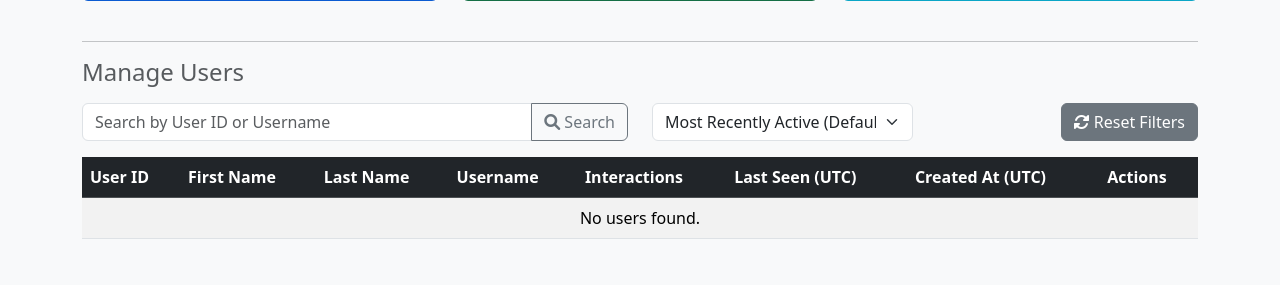
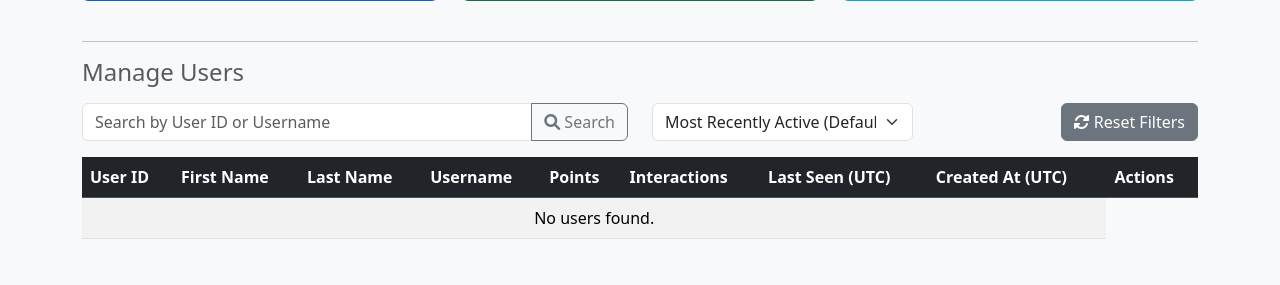
Before and after one commit to RandomLifespan/Webapp, a Flask app: page /admin in a window 1280 px wide. Shown: the part 265-550 px from the top of the page. Run offline with Flask 3, Linux system fonts and the light colour scheme; the visitor is signed in with stand-in values (Sample User, id 1); data that the repository does not hold is empty; some libraries are stand-ins or nearby versions.

Commit message:
Update admin.html

```diff
--- a/templates/admin.html
+++ b/templates/admin.html
@@ -100,6 +100,7 @@
                         <th>First Name</th>
                         <th>Last Name</th>
                         <th>Username</th>
+                        <th>Points</th>
                         <th>Interactions</th>
                         <th>Last Seen (UTC)</th>
                         <th>Created At (UTC)</th>
@@ -128,6 +129,8 @@
                             <p><strong>First Name:</strong> <span id="detailFirstName"></span></p>
                             <p><strong>Last Name:</strong> <span id="detailLastName"></span></p>
                             <p><strong>Username:</strong> <span id="detailUsername"></span></p>
+                            <p><strong>Total Points:</strong> <span id="detailPoints">0</span></p>
+                            <p><strong>Last Points Generated:</strong> <span id="detailLastGenerated">N/A</span></p>
                             <p><strong>Language Code:</strong> <span id="detailLanguageCode"></span></p>
                             <p><strong>Premium User:</strong> <span id="detailIsPremium"></span></p>
                             <p><strong>Total Interactions:</strong> <span id="detailInteractions"></span></p>
@@ -278,6 +281,7 @@
                     <td>${user.first_name || 'N/A'}</td>
                     <td>${user.last_name || 'N/A'}</td>
                     <td>${user.username || 'N/A'}</td>
+                    <td>${user.points || 0}</td>
                     <td>${user.interactions}</td>
                     <td>${user.last_seen ? new Date(user.last_seen).toLocaleString() : 'N/A'}</td>
                     <td>${user.created_at ? new Date(user.created_at).toLocaleString() : 'N/A'}</td>
@@ -337,6 +341,8 @@
                 document.getElementById('detailFirstName').textContent = userData.first_name || 'N/A';
                 document.getElementById('detailLastName').textContent = userData.last_name || 'N/A';
                 document.getElementById('detailUsername').textContent = userData.username || 'N/A';
+                document.getElementById('detailPoints').textContent = userData.points || 0;
+                document.getElementById('detailLastGenerated').textContent = userData.last_generated_at ? new Date(userData.last_generated_at).toLocaleString() : 'N/A';
                 document.getElementById('detailLanguageCode').textContent = userData.language_code || 'N/A';
                 document.getElementById('detailIsPremium').textContent = userData.is_premium ? 'Yes' : 'No';
                 document.getElementById('detailInteractions').textContent = userData.interactions;
```
